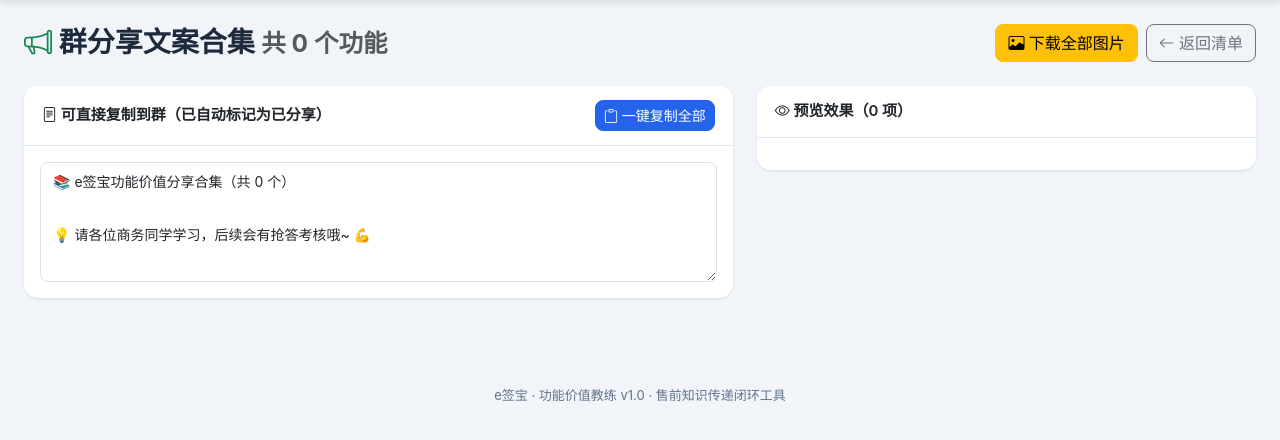
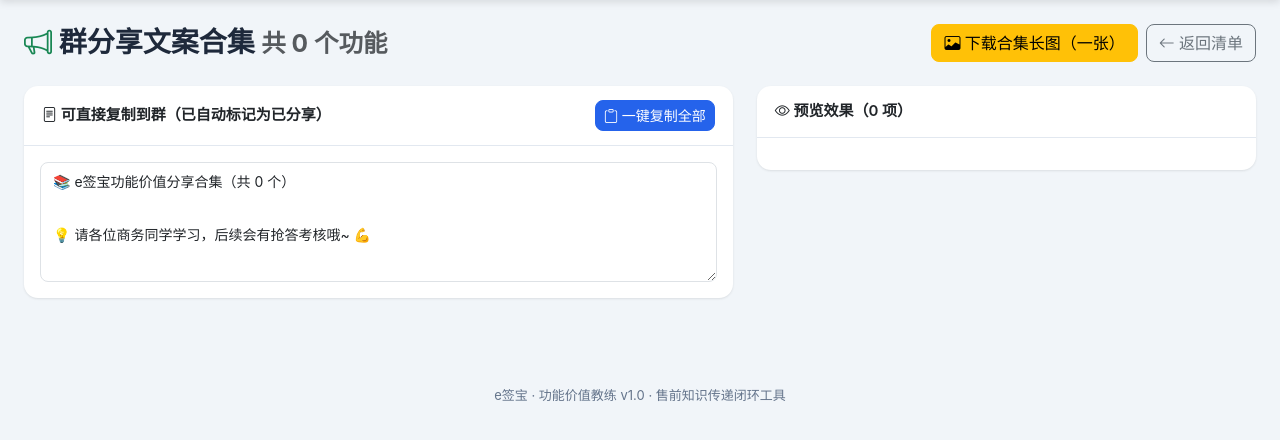
Before and after one commit to cg991107-sudo/esign-feature-coach, a Flask app: template templates/share_batch.html in a window 1280 px wide. Shown: the part 56-496 px from the top of the page. Run offline with Flask 3, Linux system fonts and the light colour scheme; the template is opened without the code that fills it, so the values that code supplies are empty; some libraries are stand-ins or nearby versions.

Commit message:
批量分享改为生成一张合集长图(总banner+多卡片垂直拼接+底部条)，保留单条下载

```diff
--- a/templates/share_batch.html
+++ b/templates/share_batch.html
@@ -4,7 +4,7 @@
 <div class="d-flex justify-content-between align-items-center mb-4 flex-wrap gap-2">
   <h3 class="fw-bold mb-0"><i class="bi bi-megaphone text-success"></i> 群分享文案合集 <small class="text-muted">共 {{features|length}} 个功能</small></h3>
   <div class="d-flex gap-2">
-    <button class="btn btn-warning" onclick="downloadAllImages()"><i class="bi bi-image"></i> 下载全部图片</button>
+    <button class="btn btn-warning" onclick="downloadAllImages()"><i class="bi bi-image"></i> 下载合集长图（一张）</button>
     <a href="{{url_for('features_page')}}" class="btn btn-outline-secondary"><i class="bi bi-arrow-left"></i> 返回清单</a>
   </div>
 </div>
@@ -84,6 +84,8 @@
   if(!lines.length) lines.push("");
   return lines;
 }
+
+/* 单条海报（独立图片 / 拼图复用） */
 function drawPoster(feat){
   var W=900, M=44, cx=M+34, cw=W-M*2-68;
   var bannerH=176, padTop=36, bottom=86;
@@ -140,6 +142,91 @@
   x.fillText('e签宝 · 功能价值教练', W/2, H-30);
   return c;
 }
+
+/* 单张卡片的"内部高度"（不含总 banner/品牌条），供拼图累加 */
+function cardHeight(feat){
+  var W=900, M=44, cw=W-M*2-68;
+  var ctx_t=document.createElement('canvas').getContext('2d');
+  ctx_t.font='bold 34px "PingFang SC",sans-serif';
+  var nameN=sliceText(ctx_t, feat.name, cw).length;
+  ctx_t.font='23px "PingFang SC",sans-serif';
+  var scN=sliceText(ctx_t, feat.scenario, cw).length;
+  var valN=sliceText(ctx_t, feat.value, cw).length;
+  return 36 + nameN*46 + 14 + (feat.category?34:0) + 26
+       + 44 + scN*36 + 26 + 42 + valN*36 + 20 + 30 + 40 + 24 + 24;
+}
+/* 在给定 ctx、起始 y 上绘制一张卡片（不画背景/外框，仅内容），返回下一个 y */
+function drawCardContent(x, feat, top, W, cw){
+  var M=44, cx=M+34;
+  x.textAlign='left';
+  x.font='bold 34px "PingFang SC",sans-serif'; x.fillStyle='#C00000';
+  var nameLines=sliceText(x, feat.name, cw);
+  nameLines.forEach(function(ln,i){ x.fillText(ln, cx, top+34+i*46); });
+  top+=nameLines.length*46+14;
+  if(feat.category){ x.font='20px "PingFang SC",sans-serif'; x.fillStyle='#98a2b3'; x.fillText(feat.category, cx, top); top+=34; }
+  x.strokeStyle='#eef1f5'; x.lineWidth=1; x.beginPath(); x.moveTo(cx,top); x.lineTo(cx+cw,top); x.stroke(); top+=26;
+  x.font='bold 26px "PingFang SC",sans-serif'; x.fillStyle='#1e293b'; x.fillText('▎使用场景', cx, top); top+=44;
+  x.font='23px "PingFang SC",sans-serif'; x.fillStyle='#334155';
+  var scLines=sliceText(x, feat.scenario, cw);
+  scLines.forEach(function(ln,i){ x.fillText(ln, cx, top+30+i*36); });
+  top+=scLines.length*36+26;
+  x.font='bold 26px "PingFang SC",sans-serif'; x.fillStyle='#1e293b'; x.fillText('▎核心价值', cx, top); top+=42;
+  x.font='23px "PingFang SC",sans-serif';
+  var valLines=sliceText(x, feat.value, cw);
+  valLines.forEach(function(ln,i){ x.fillStyle=/^\s*\d+[.、:：]/.test(ln)?'#C00000':'#334155'; x.fillText(ln, cx, top+30+i*36); });
+  top+=valLines.length*36+20;
+  x.strokeStyle='#eef1f5'; x.beginPath(); x.moveTo(cx,top); x.lineTo(cx+cw,top); x.stroke(); top+=30;
+  x.font='22px "PingFang SC",sans-serif'; x.fillStyle='#64748b';
+  x.fillText('👤 分享人：'+(feat.owner||'-'), cx, top+22); top+=40;
+  x.fillText('💡 '+SHARE_FOOT, cx, top+22); top+=24;
+  return top;
+}
+/* 生成一张复合长图：总 banner + 所有功能卡片 + 底部条 */
+function drawCombinedPoster(){
+  var W=900, M=44, cw=W-M*2-68;
+  var bannerH=176, padTop=30, gap=26, bottom=86;
+  var n=FEATURES.length;
+  var bodyH=padTop;
+  FEATURES.forEach(function(f){ bodyH += cardHeight(f); });
+  bodyH += gap*(n-1);
+  var H=bannerH+bodyH+bottom;
+  var c=document.createElement('canvas'); c.width=W; c.height=H;
+  var x=c.getContext('2d');
+  // 背景 & 总 banner
+  x.fillStyle='#f4f6fa'; x.fillRect(0,0,W,H);
+  var grad=x.createLinearGradient(0,0,0,bannerH);
+  grad.addColorStop(0,'#C00000'); grad.addColorStop(1,'#B00CFF');
+  x.fillStyle=grad; x.fillRect(0,0,W,bannerH);
+  x.fillStyle='#fff'; x.textAlign='center';
+  x.font='bold 46px "PingFang SC",sans-serif';
+  x.fillText('e签宝 · 功能价值分享合集', W/2, 80);
+  x.font='22px "PingFang SC",sans-serif'; x.fillStyle='rgba(255,255,255,.92)';
+  x.fillText('共 '+n+' 个 · 场景沉淀 · 早会分享 · 学习考核', W/2, 126);
+
+  var cardX=M, cardW=W-M*2, rr=24;
+  var top=bannerH+padTop;
+  FEATURES.forEach(function(f, idx){
+    var ch=cardHeight(f);
+    var cardBot=top+ch;
+    // 白色圆角卡片底
+    x.fillStyle='#ffffff'; x.shadowColor='rgba(0,0,0,.06)'; x.shadowBlur=12; x.shadowOffsetY=3;
+    x.beginPath();
+    x.moveTo(cardX+rr,top); x.arcTo(cardX+cardW,top,cardX+cardW,top+rr,rr);
+    x.lineTo(cardX+cardW,cardBot-rr); x.arcTo(cardX+cardW,cardBot,cardX+cardW-rr,cardBot,rr);
+    x.lineTo(cardX+rr,cardBot); x.arcTo(cardX,cardBot,cardX,cardBot-rr,rr);
+    x.lineTo(cardX,top+rr); x.arcTo(cardX,top,cardX+rr,top,rr); x.closePath(); x.fill();
+    x.shadowColor='transparent'; x.shadowBlur=0; x.shadowOffsetY=0;
+    // 内容（内边距 34）
+    drawCardContent(x, f, top+34, W, cw);
+    top = cardBot + gap;
+  });
+
+  // 底部品牌条
+  x.fillStyle='#eef1f5'; x.fillRect(0,H-bottom,W,bottom);
+  x.textAlign='center'; x.fillStyle='#98a2b3'; x.font='20px "PingFang SC",sans-serif';
+  x.fillText('e签宝 · 功能价值教练', W/2, H-30);
+  return c;
+}
 function dl(c, name){
   var a=document.createElement('a'); a.download=name+'-分享图.png';
   a.href=c.toDataURL('image/png'); document.body.appendChild(a); a.click(); document.body.removeChild(a);
@@ -150,10 +237,10 @@
 }
 function downloadAllImages(){
   if(!FEATURES.length){ alert('没有可下载的功能'); return; }
-  // 逐个下载（浏览器会依次触发多个下载）
-  FEATURES.forEach(function(f, idx){
-    setTimeout(function(){ dl(drawPoster(f), (f.name||('分享'+idx))); }, idx*400);
-  });
+  // 生成一张复合长图
+  var c=drawCombinedPoster();
+  var ts=new Date().toLocaleString().replace(/[\/\s:]/g,'-');
+  dl(c, '功能价值分享合集'+ts);
 }
 </script>
 {% endblock %}
```
